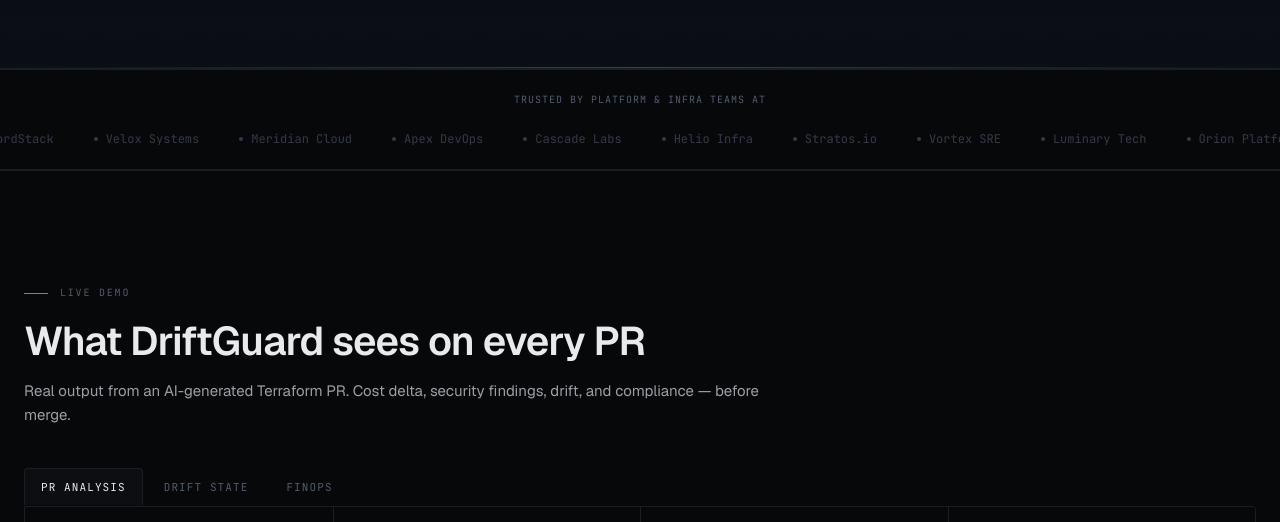
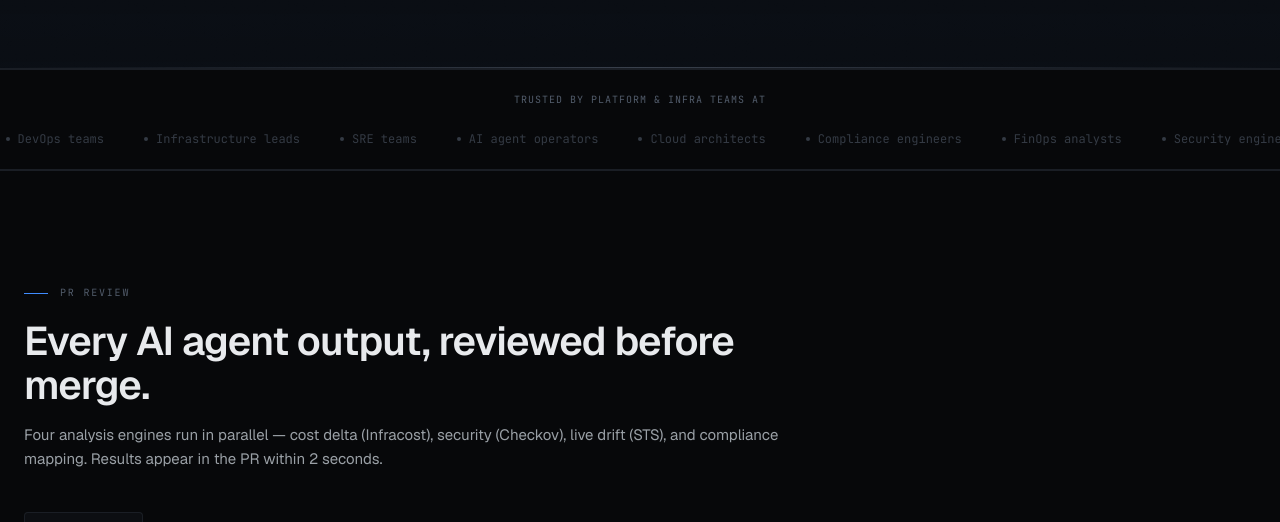
Before and after one commit to UP2CLOUD/driftguard, a Next.js app in the folder apps/web/: page / in a window 1280 px wide. Shown: the part 1140-1662 px from the top of the page. Built offline with nearby package versions, Linux system fonts and the light colour scheme; no server answers.

Commit message:
refine: DriftPreview header + TrustBar roles not fake companies

```diff
--- a/apps/web/components/landing/DriftPreview.tsx
+++ b/apps/web/components/landing/DriftPreview.tsx
@@ -79,9 +79,9 @@
     <section className="py-20 sm:py-28 border-t border-[color:var(--dg-border)]">
       <div className="mx-auto max-w-[1400px] px-4 sm:px-6">
         <SectionHeader
-          eyebrow="Live demo"
-          title="What DriftGuard sees on every PR"
-          subtitle="Real output from an AI-generated Terraform PR. Cost delta, security findings, drift, and compliance — before merge."
+          eyebrow="PR review"
+          title="Every AI agent output, reviewed before merge."
+          subtitle="Four analysis engines run in parallel — cost delta (Infracost), security (Checkov), live drift (STS), and compliance mapping. Results appear in the PR within 2 seconds."
         />
 
         <div className="mt-10">
--- a/apps/web/components/landing/TrustBar.tsx
+++ b/apps/web/components/landing/TrustBar.tsx
@@ -5,16 +5,16 @@
 // Using realistic-sounding fictional company names
 // Replace with real logos once design is approved
 const COMPANIES = [
-  "Orion Platform",
-  "NordStack",
-  "Velox Systems",
-  "Meridian Cloud",
-  "Apex DevOps",
-  "Cascade Labs",
-  "Helio Infra",
-  "Stratos.io",
-  "Vortex SRE",
-  "Luminary Tech",
+  "Platform engineers",
+  "DevOps teams",
+  "Infrastructure leads",
+  "SRE teams",
+  "AI agent operators",
+  "Cloud architects",
+  "Compliance engineers",
+  "FinOps analysts",
+  "Security engineers",
+  "Staff engineers",
 ];
 
 export function TrustBar() {
```
